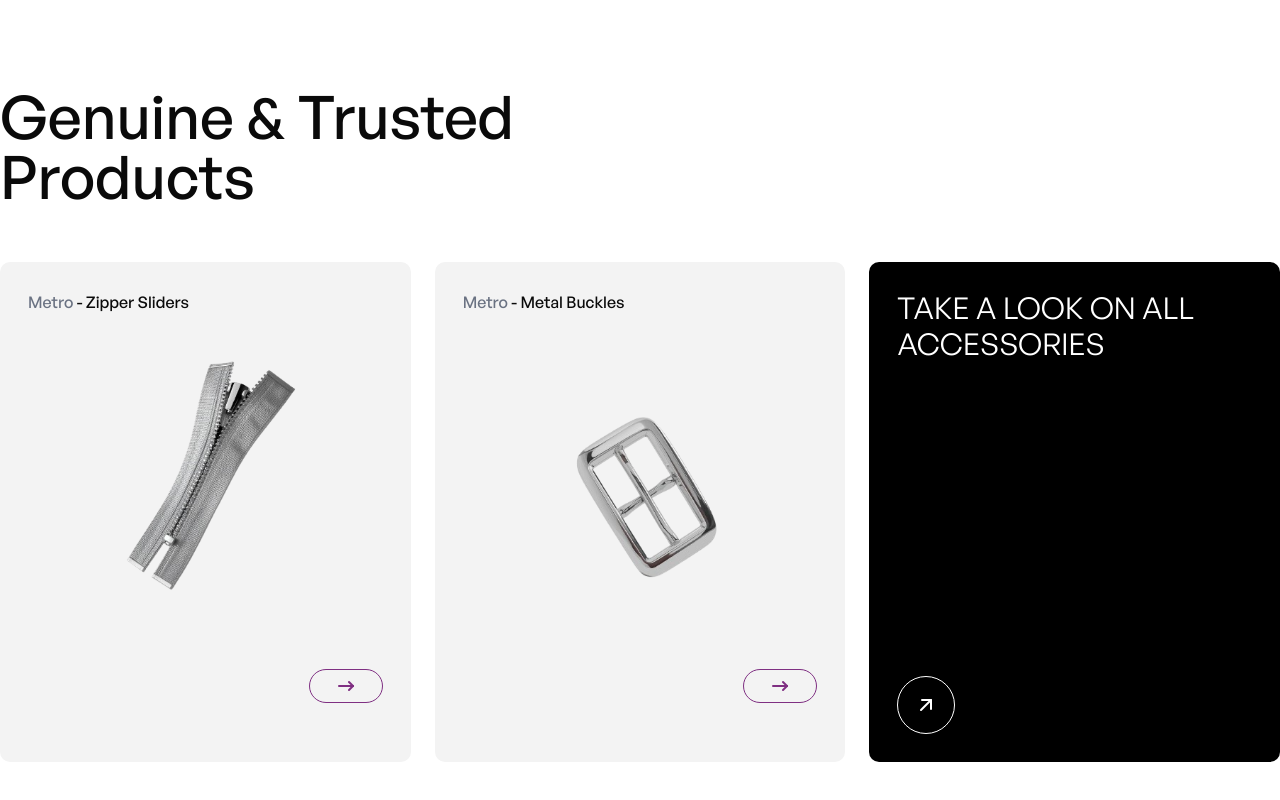
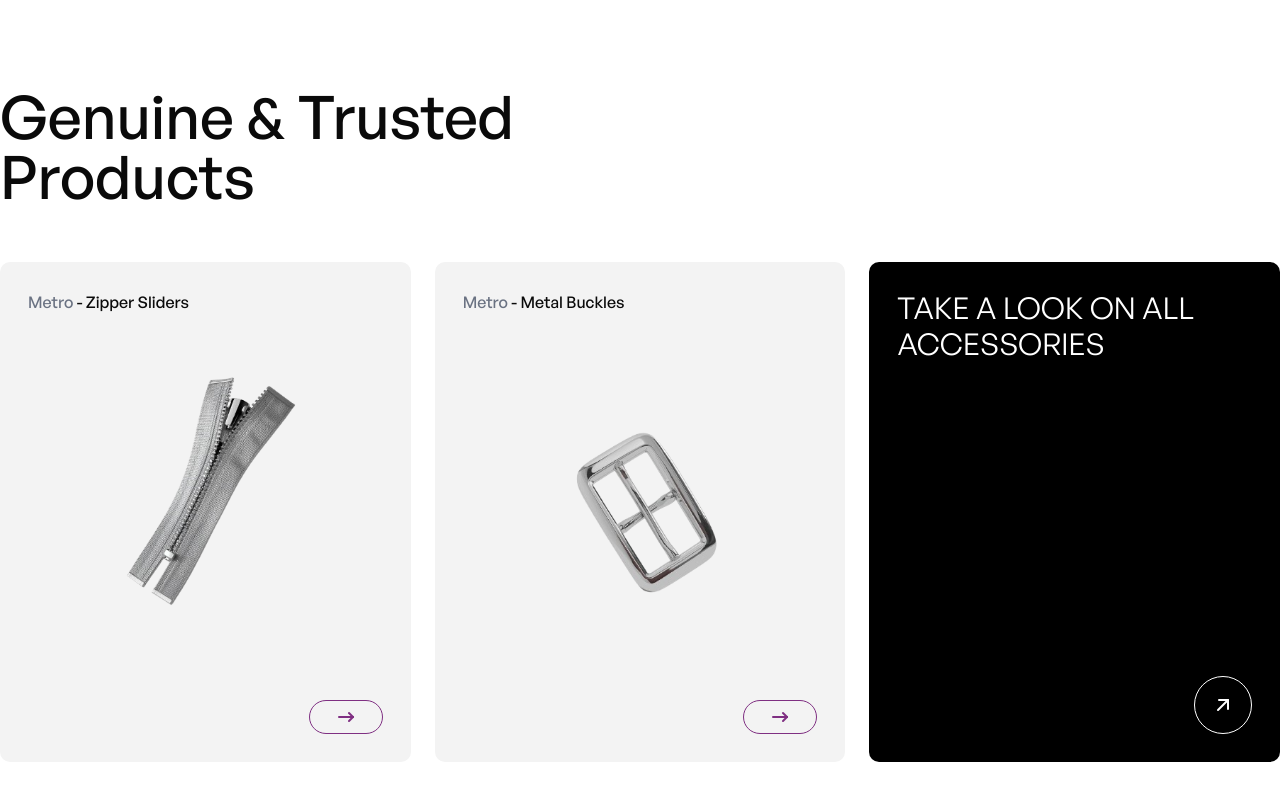
Before and after one commit to HadeedShahid/metro-textile, a Next.js app: page / in a window 1280 px wide. Shown: the part 1644-2444 px from the top of the page. Built offline with nearby package versions, Linux system fonts and the light colour scheme.

Commit message:
mapped the products and images + done with arrow placement of card

```diff
--- a/src/components/CoreProducts.js
+++ b/src/components/CoreProducts.js
@@ -2,6 +2,24 @@ import React from "react";
 import Image from "next/image";
 
 const CoreProducts = () => {
+  const coreProducts = [
+    {
+      img: "/assets/landing-button.jpg",
+      alt: "Button",
+    },
+    {
+      img: "/assets/landing-zipper.jpg",
+      alt: "Zipper",
+    },
+    {
+      img: "/assets/landing-buckle.jpg",
+      alt: "Buckles",
+    },
+    {
+      img: "/assets/landing-badge.jpg",
+      alt: "Badge",
+    },
+  ];
   return (
     <section className="py-12">
       <div className="w-full">
@@ -13,49 +31,17 @@ const CoreProducts = () => {
       </div>
 
       <div className="grid grid-cols-1 sm:grid-cols-2 gap-6 pt-14">
-        {/* Button */}
-        <div className="rounded-xl overflow-hidden border">
+        {coreProducts.map((product, idx) => (
+          <div key={idx} className="rounded-xl overflow-hidden border">
             <Image
-            src="/assets/landing-button.jpg"
-            alt="Button"
+              src={product.img}
+              alt={product.alt}
               width={600}
               height={400}
               className="object-cover w-full h-full"
             />
           </div>
-
-        {/* Zipper */}
-        <div className="rounded-xl overflow-hidden border">
-          <Image
-            src="/assets/landing-zipper.jpg"
-            alt="Zipper"
-            width={600}
-            height={400}
-            className="object-cover w-full h-full"
-          />
-        </div>
-
-        {/* Buckles */}
-        <div className="rounded-xl overflow-hidden border">
-          <Image
-            src="/assets/landing-buckle.jpg"
-            alt="Buckles"
-            width={600}
-            height={400}
-            className="object-cover w-full h-full"
-          />
-        </div>
-
-        {/* Gold Plate */}
-        <div className="rounded-xl overflow-hidden border">
-          <Image
-            src="/assets/landing-badge.jpg"
-            alt="Gold Plate"
-            width={600}
-            height={400}
-            className="object-cover w-full h-full"
-          />
-        </div>
+        ))}
       </div>
     </section>
   );
--- a/src/components/TrustedProducts.js
+++ b/src/components/TrustedProducts.js
@@ -3,6 +3,28 @@ import Image from "next/image";
 import { IconArrowNarrowRight, IconArrowUpRight } from "@tabler/icons-react";
 
 const TrustedProducts = () => {
+  // card data for card 1 & card 2
+  const productCards = [
+    {
+      title: (
+        <>
+          <span className="text-gray-500">Metro</span> - Zipper Sliders
+        </>
+      ),
+      img: "/assets/landing-card-1.png",
+      alt: "zipper-card",
+    },
+    {
+      title: (
+        <>
+          <span className="text-gray-500">Metro</span> - Metal Buckles
+        </>
+      ),
+      img: "/assets/landing-card-2.png",
+      alt: "buckle-card",
+    },
+  ];
+
   return (
     <section className="py-12 h-fit">
       {/* header */}
@@ -14,14 +36,16 @@ const TrustedProducts = () => {
 
       {/* cards */}
       <div className="grid grid-cols-1 md:grid-cols-2 lg:grid-cols-3 items-stretch gap-6 pt-14">
-        {/* card1 */}
-        <div className="flex flex-col items-start p-7 bg-[#f3f3f3] rounded-lg w-full min-h-[500px]">
-          <p className="font-medium">
-            <span className="text-gray-500">Metro</span> - Zipper Sliders
-          </p>
+        {/* mapped cards */}
+        {productCards.map((card, idx) => (
+          <div
+            key={idx}
+            className="flex flex-col items-start p-7 justify-between bg-[#f3f3f3] rounded-lg w-full min-h-[500px]"
+          >
+            <p className="font-medium">{card.title}</p>
             <Image
-            src="/assets/landing-card-1.png"
-            alt="zipper-card"
+              src={card.img}
+              alt={card.alt}
               width={400}
               height={300}
               className="w-full h-auto object-contain"
@@ -32,32 +56,14 @@ const TrustedProducts = () => {
               </button>
             </div>
           </div>
+        ))}
 
-        {/* card2 */}
-        <div className="flex flex-col items-start p-7 bg-[#f3f3f3] rounded-lg w-full min-h-[500px]">
-          <p className="font-medium">
-            <span className="text-gray-500">Metro</span> - Metal Buckles
-          </p>
-          <Image
-            src="/assets/landing-card-2.png"
-            alt="buckle-card"
-            width={400}
-            height={300}
-            className="w-full h-auto object-contain"
-          />
-          <div className="flex w-full justify-end">
-            <button className="border border-[#7F2F82] py-1 px-6 rounded-full">
-              <IconArrowNarrowRight stroke={2} className="text-[#7F2F82]" />
-            </button>
-          </div>
-        </div>
-
-        {/* card3 */}
+        {/* unique card */}
         <div className="flex flex-col justify-between p-7 bg-black rounded-lg w-full min-h-[500px]">
           <h5 className="text-white text-2xl md:text-3xl uppercase w-[350px]">
             Take a look on all accessories
           </h5>
-          <div className="flex w-full justify-start">
+          <div className="flex w-full justify-end">
             <button className="border border-white py-4 px-4 rounded-full">
               <IconArrowUpRight stroke={2} className="text-white" />
             </button>
```
Also changed, not shown: 1 other file (tests, documents, lock files or other folders). Lines whose indentation alone changed are shown as unchanged.
